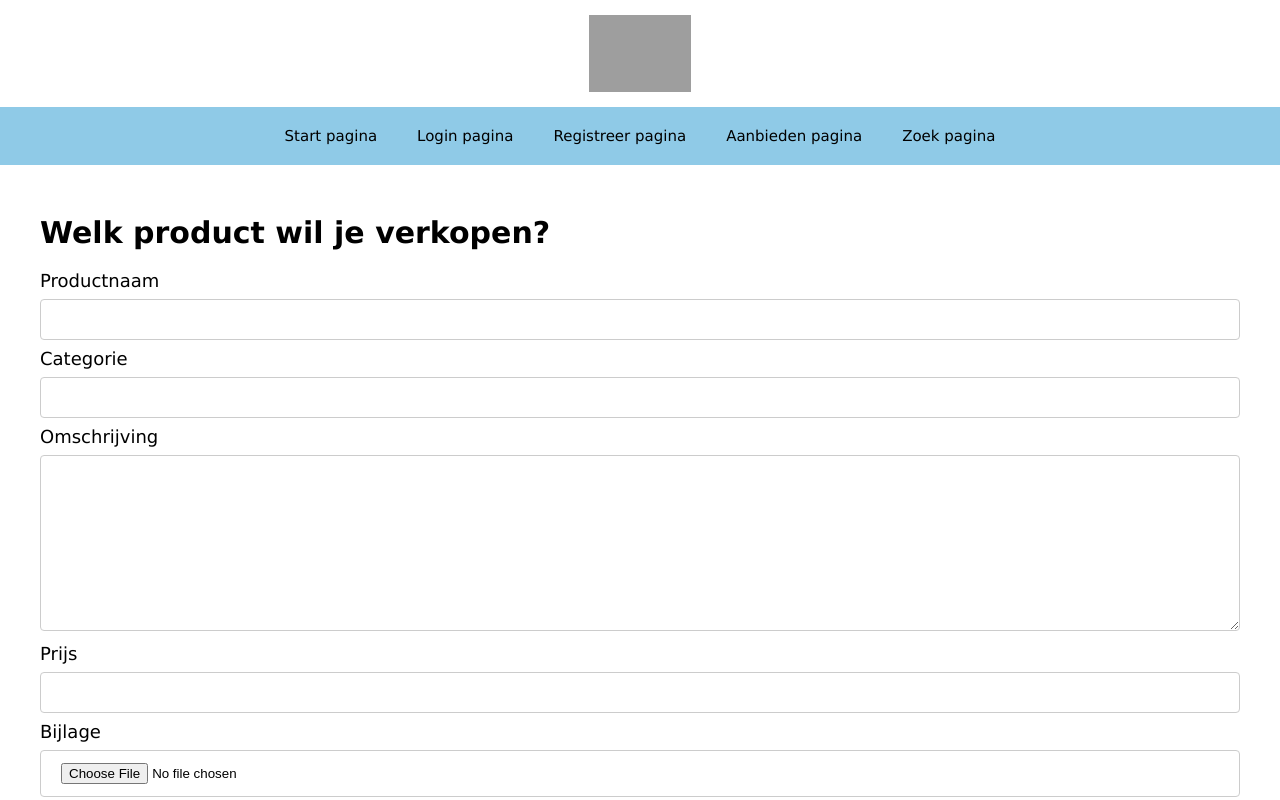
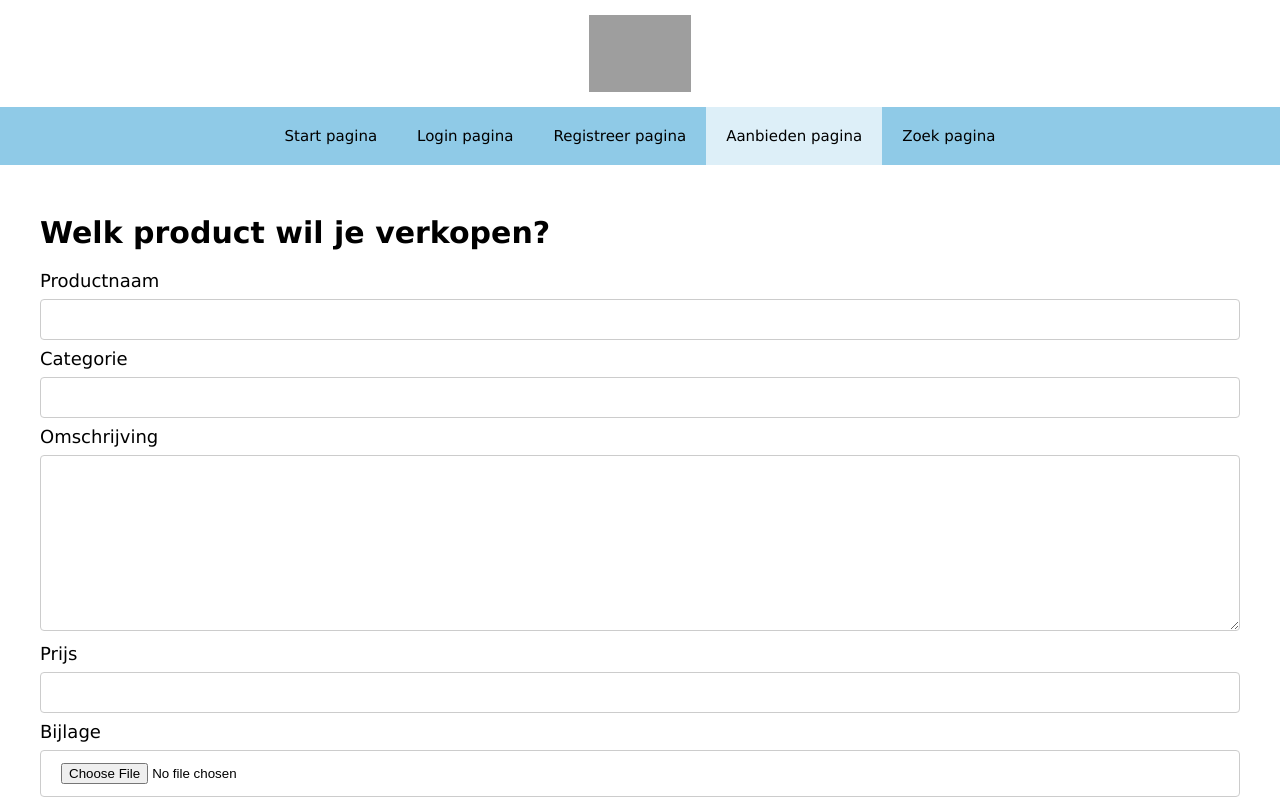
Before and after one commit to Delgatin/MarktplaatsAngular, an Angular app: page /aanbieden in a window 1280 px wide. Shown: the top 800 px of the page. Built offline with nearby package versions, Linux system fonts and the light colour scheme; grey boxes are pictures that could not be loaded.

Commit message:
Active state navbar toegevoegd.

```diff
--- a/src/app/app.component.css
+++ b/src/app/app.component.css
@@ -50,3 +50,7 @@ nav a {
 nav li:hover {
   background-color: #ddeff8;
 }
+
+nav .active {
+  background-color: #ddeff8;
+}
--- a/src/app/app.component.html
+++ b/src/app/app.component.html
@@ -7,11 +7,11 @@
   <div class="container">
     <nav>
       <ul>
-        <li><a routerLink="/start">Start pagina</a></li>
-        <li><a routerLink="/login">Login pagina</a></li>
-        <li><a routerLink="/registreer">Registreer pagina</a></li>
-        <li><a routerLink="/aanbieden">Aanbieden pagina</a></li>
-        <li><a routerLink="/zoek">Zoek pagina</a></li>
+        <li><a routerLink="/" routerLinkActive="active" [routerLinkActiveOptions]="{exact: true}">Start pagina</a></li>
+        <li><a routerLink="/login" routerLinkActive="active">Login pagina</a></li>
+        <li><a routerLink="/registreer" routerLinkActive="active">Registreer pagina</a></li>
+        <li><a routerLink="/aanbieden" routerLinkActive="active">Aanbieden pagina</a></li>
+        <li><a routerLink="/zoek" routerLinkActive="active">Zoek pagina</a></li>
       </ul>
     </nav>
   </div>
```
